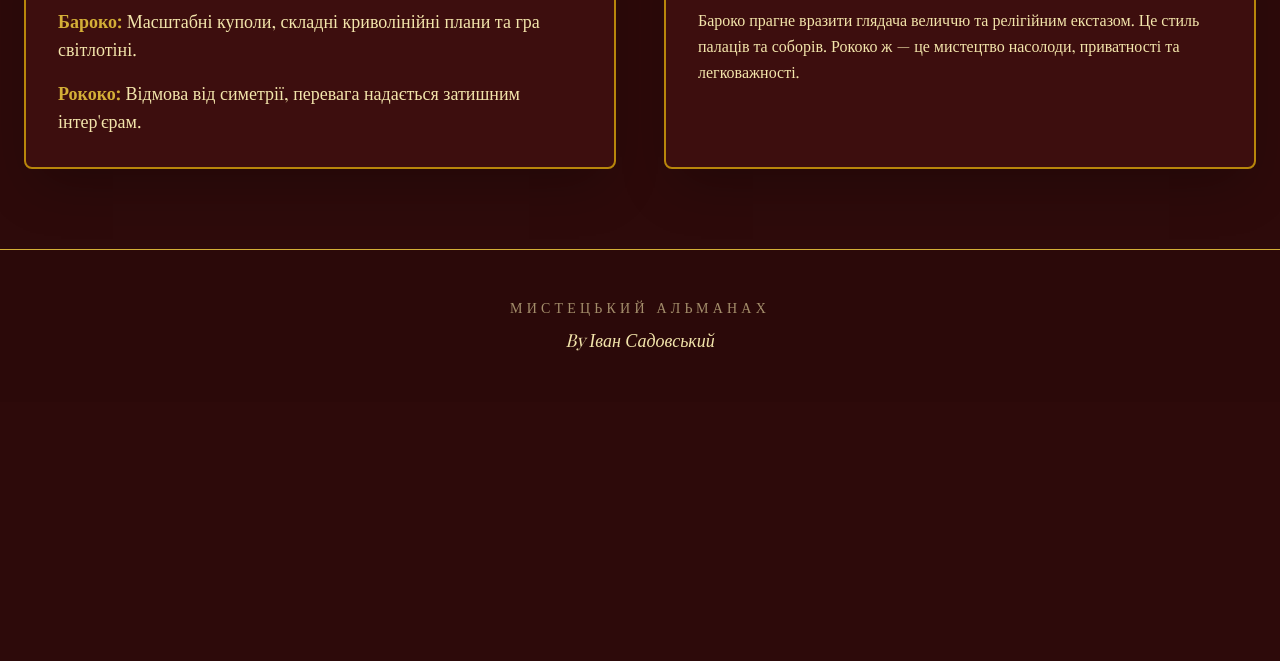
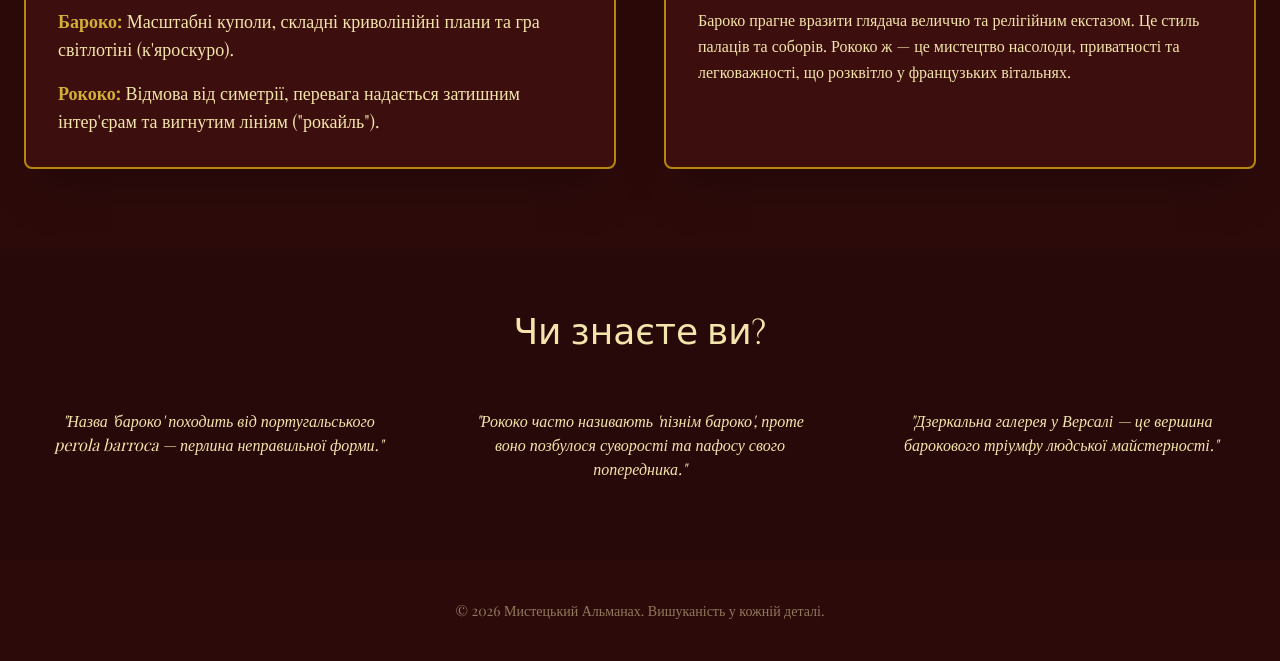
Before and after one commit to biochosic/nnn, a plain HTML site: page index.html in a window 1280 px wide. Shown: the part 444-1105 px from the top of the page. Before the commit the page ends 846 px from the top, so only its background shows below. Drawn offline with nearby package versions, Linux system fonts and the light colour scheme; a web font is replaced by a local one.

Commit message:
Update index.html

```diff
--- a/index.html
+++ b/index.html
@@ -7,6 +7,7 @@
     <script src="https://cdn.tailwindcss.com"></script>
     <link href="https://fonts.googleapis.com/css2?family=Cinzel+Decorative:wght@400;700&family=Playfair+Display:ital,wght@0,400;0,700;1,400&display=swap" rel="stylesheet">
     <style>
+        /* Кастомні стилі для типографіки та плавних переходів */
         body {
             transition: all 0.7s ease-in-out;
             font-family: 'Playfair Display', serif;
@@ -15,29 +16,31 @@
             font-family: 'Cinzel Decorative', cursive;
         }
 
+        /* Тема Бароко (Темна) */
         .theme-baroque {
-            background-color: #2d0a0a;
-            color: #f3e5ab;
+            background-color: #2d0a0a; /* Глибокий бордовий */
+            color: #f3e5ab; /* М'яке золото */
         }
         .theme-baroque .accent-card {
             background-color: #3d0e0e;
             border: 2px solid #b8860b;
         }
 
+        /* Тема Рококо (Світла) */
         .theme-rococo {
-            background-color: #fff9f0;
-            color: #5d4037;
+            background-color: #fff9f0; /* Кремовий */
+            color: #5d4037; /* Теплий коричневий */
         }
         .theme-rococo .accent-card {
             background-color: #ffffff;
-            border: 2px solid #f8bbd0;
+            border: 2px solid #f8bbd0; /* Пастельно-рожевий */
         }
 
         .gold-text { color: #d4af37; }
         .gold-border { border-color: #d4af37; }
     </style>
 </head>
-<body class="theme-baroque min-h-screen flex flex-col">
+<body class="theme-baroque min-h-screen">
 
     <nav class="fixed top-0 w-full z-50 p-6 flex justify-between items-center bg-opacity-90 backdrop-blur-sm border-b gold-border">
         <div class="text-2xl font-bold tracking-widest uppercase">Splendor</div>
@@ -47,18 +50,18 @@
         </div>
     </nav>
 
-    <div class="flex-grow">
     <header class="pt-32 pb-20 px-10 text-center">
         <h1 id="main-title" class="text-6xl md:text-8xl mb-6">Бароко</h1>
         <p id="sub-title" class="text-xl italic max-w-2xl mx-auto opacity-80">Епоха грандіозності, драматизму та божественного світла.</p>
     </header>
 
     <main class="container mx-auto px-6 grid md:grid-cols-2 gap-12 pb-20">
+
         <div class="accent-card p-8 rounded-lg shadow-2xl transition-all duration-500">
             <h2 class="text-3xl mb-4 border-b gold-border pb-2">Архітектура</h2>
             <ul class="space-y-4 text-lg">
-                    <li><strong class="gold-text">Бароко:</strong> Масштабні куполи, складні криволінійні плани та гра світлотіні.</li>
-                    <li><strong class="gold-text">Рококо:</strong> Відмова від симетрії, перевага надається затишним інтер'єрам.</li>
+                <li><strong class="gold-text">Бароко:</strong> Масштабні куполи, складні криволінійні плани та гра світлотіні (к'яроскуро).</li>
+                <li><strong class="gold-text">Рококо:</strong> Відмова від симетрії, перевага надається затишним інтер'єрам та вигнутим лініям ("рокайль").</li>
             </ul>
         </div>
 
@@ -66,15 +69,25 @@
             <h2 class="text-3xl mb-4 border-b gold-border pb-2">Філософія</h2>
             <p id="philosophy-text" class="leading-relaxed">
                 Бароко прагне вразити глядача величчю та релігійним екстазом. Це стиль палаців та соборів.
-                    Рококо ж — це мистецтво насолоди, приватності та легковажності.
+                Рококо ж — це мистецтво насолоди, приватності та легковажності, що розквітло у французьких вітальнях.
             </p>
         </div>
+
     </main>
+
+    <section class="py-16 bg-black bg-opacity-10">
+        <div class="container mx-auto px-6 text-center">
+            <h2 class="text-4xl mb-10">Чи знаєте ви?</h2>
+            <div class="grid md:grid-cols-3 gap-8">
+                <div class="p-4 italic">"Назва 'бароко' походить від португальського perola barroca — перлина неправильної форми."</div>
+                <div class="p-4 italic">"Рококо часто називають 'пізнім бароко', проте воно позбулося суворості та пафосу свого попередника."</div>
+                <div class="p-4 italic">"Дзеркальна галерея у Версалі — це вершина барокового тріумфу людської майстерності."</div>
             </div>
+        </div>
+    </section>
 
-    <footer class="py-12 text-center border-t gold-border bg-black bg-opacity-5">
-        <p class="text-sm uppercase tracking-[0.3em] mb-2 opacity-60">Мистецький Альманах</p>
-        <p class="text-lg font-medium italic">By Іван Садовський</p>
+    <footer class="py-10 text-center opacity-50 text-sm">
+        <p>&copy; 2026 Мистецький Альманах. Вишуканість у кожній деталі.</p>
     </footer>
 
     <script>
```
Lines whose indentation alone changed are shown as unchanged.
